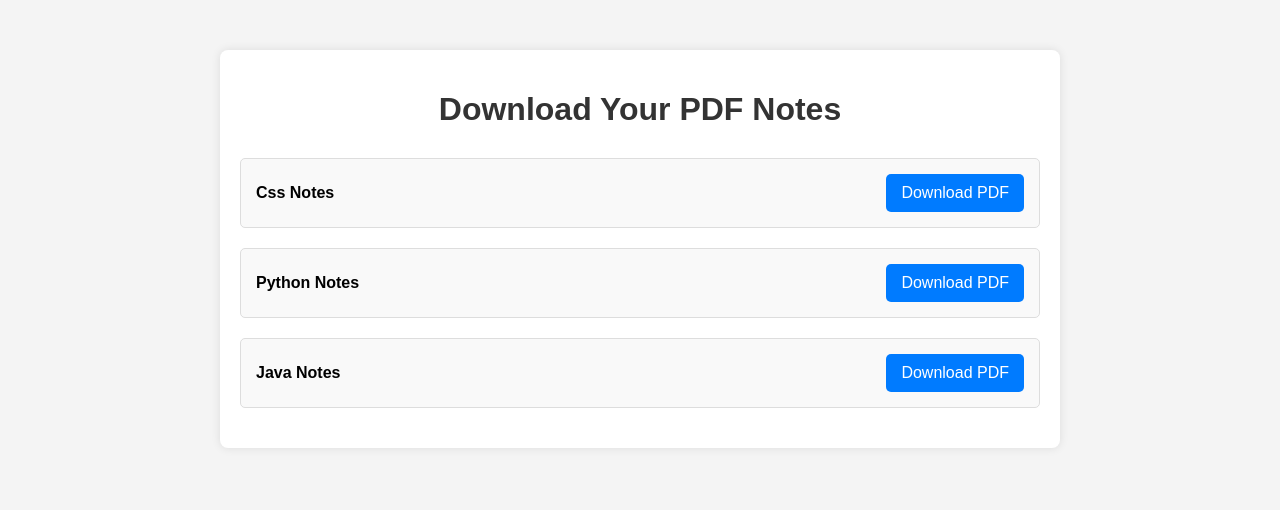
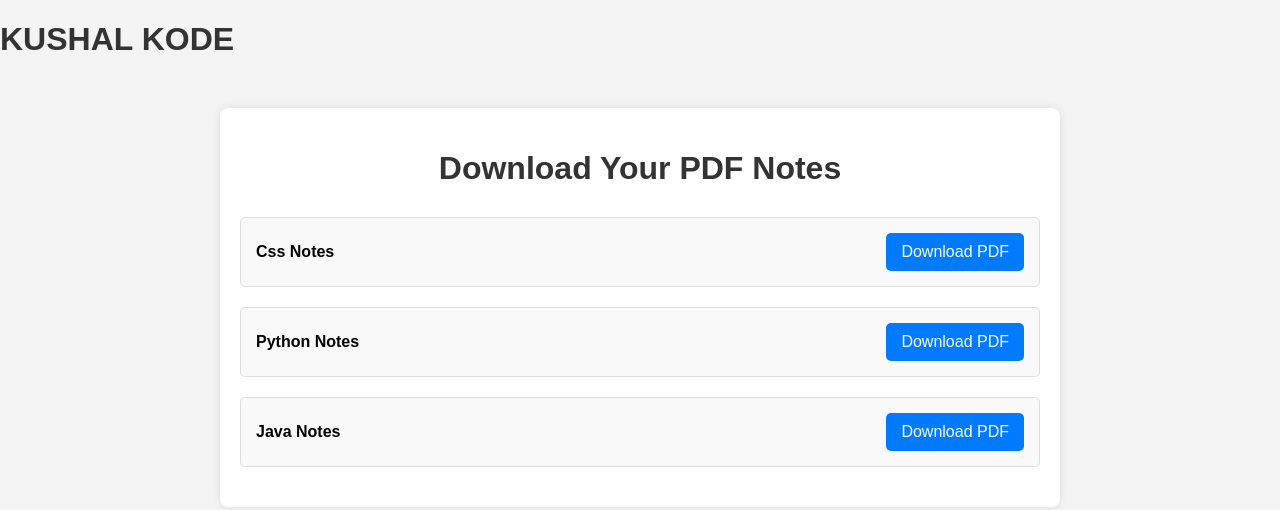
Before and after one commit to KushalKode/kushalkode, a plain HTML site: page kkkkkk/index.html in a window 1280 px wide. Drawn offline with Linux system fonts and the light colour scheme.

Commit message:
Update index.html

```diff
--- a/kkkkkk/index.html
+++ b/kkkkkk/index.html
@@ -7,6 +7,7 @@
     <link rel="stylesheet" href="style.css">
 </head>
 <body>
+    <h1>KUSHAL KODE</h1>
     <div class="container">
         <h1>Download Your PDF Notes</h1>
         <div class="pdf-list">
```
